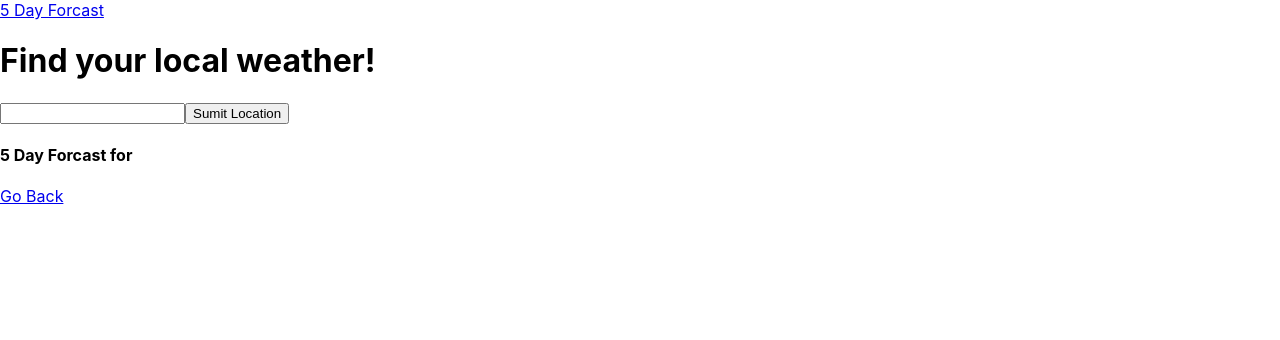
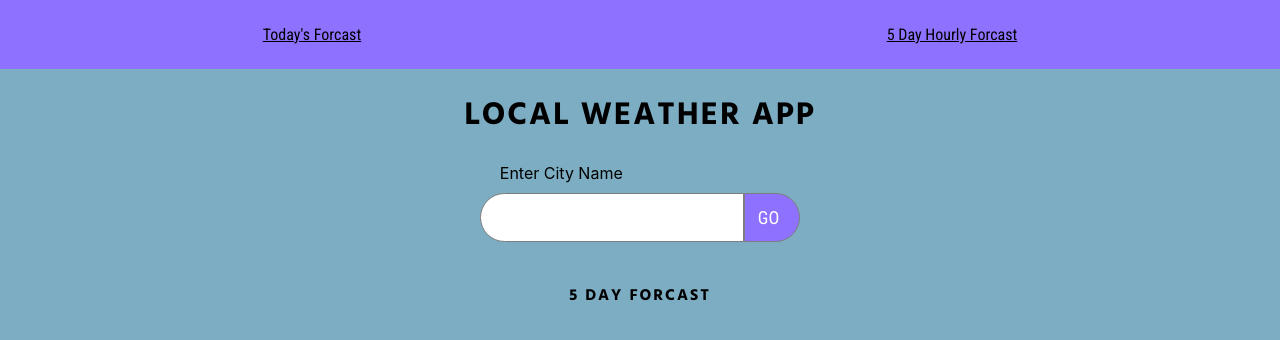
Before and after one commit to Felixr91/react-track, a React (Create React App) app: page /five-day in a window 1280 px wide. Shown: the top 340 px of the page. Built offline with nearby package versions, Linux system fonts and the light colour scheme.

Commit message:
5dayadded

```diff
--- a/src/App.js
+++ b/src/App.js
@@ -3,6 +3,7 @@ import {BrowserRouter as Router, Route} from 'react-router-dom'
 import ChangeLocation from './components/ChangeLocation'
 import Nav from './components/Nav'
 import FiveDay from './components/FiveDay'
+import Icon from './components/Icon'
 
 
 const App = () =>{
@@ -10,24 +11,48 @@ const App = () =>{
   const[city, setCity] = useState('')
   const[temp, setTemp] = useState('')
   const[icon, setIcon] = useState('')
+  const[description, setDescription] = useState('')
+  const[hourly, setFiveDay] = useState([])
 
   const updateLocal = (location) =>{
     var str = location.city
+
     const fetchCity = async(e) => {
       try{
-        const res = await fetch('https://api.openweathermap.org/data/2.5/weather?q='+ str +'&appid=b6f8522feb77a9950aa13a429319e29b')
+        const res = await fetch('https://api.openweathermap.org/data/2.5/weather?q='+ str +'&appid=bbbcf0b66757cacaecb5670689170a6b')
         const data = await res.json()
         const city = data.name
         const kelvin = data.main.temp
         const fahren = (Math.floor(1.8 * (kelvin - 273) + 32))
+        const icon = data.weather[0].icon
+        const info = data.weather[0].description
 
         setCity(city)
-        setTemp(fahren+'°')
+        setTemp(fahren+'°F')
+        setIcon(icon)
+        setDescription(info)
         } catch(e){
           alert('Please provide a valid city')
         }
     }
+
+
+    const fetchFiveDay = async(e) => {
+      try{
+        const res = await fetch('https://api.openweathermap.org/data/2.5/forecast?q='+ str +'&appid=bbbcf0b66757cacaecb5670689170a6b')
+        const data = await res.json()
+        const hourly = data.list
+
+
+        setFiveDay(hourly)
+        } catch(e){
+          console.log('could not get 5 Day')
+        }
+    }
+
     fetchCity(str)
+    fetchFiveDay(str)
+
   }
 
   return (
@@ -35,18 +60,34 @@ const App = () =>{
       <div className="container">
 
         <Nav></Nav>
-        <h1>Find your local weather!</h1>
+        <h1>Local Weather App</h1>
+
+        <ChangeLocation onUpdate={updateLocal}></ChangeLocation>
+
+        {city.length > 0 ?
+          <div className="todays-weather">
+            <h2>{city}</h2>
 
             <Route path="/" exact render={(props)=>(
               <>
-            <h2>{city}</h2>
                 <h2>{temp}</h2>
+
+                {icon.length > 0 ?
+                  <div>
+                    <Icon data={icon}/>
+                    {description}
+                  </div>
+                : ''}
               </>
             )}/>
+          </div>
+        : ''}
 
-        <ChangeLocation onUpdate={updateLocal}></ChangeLocation>
+        <Route path="/five-day">
+          <FiveDay data={hourly}></FiveDay>
+        </Route>
 
-        <Route path="/five-day" component={FiveDay}/>
+
 
       </div>
     </Router>
--- a/src/components/ChangeLocation.js
+++ b/src/components/ChangeLocation.js
@@ -1,4 +1,4 @@
-import { useState, useEffect } from 'react'
+import { useState } from 'react'
 
 const ChangeLocation = ({ onUpdate }) => {
     const[city, setCity] = useState('')
@@ -8,7 +8,7 @@ const ChangeLocation = ({ onUpdate }) => {
         e.preventDefault()
 
         if(!city){
-            alert("Please add city")
+            alert("Please provide a city")
             return
         }
 
@@ -24,8 +24,9 @@ const ChangeLocation = ({ onUpdate }) => {
     <div className="container">
 
         <form className="change-location" onSubmit={onSubmit}>
-            <input value={city} onChange={(e) => setCity(e.target.value)}></input>
-            <input type="submit" value="Sumit Location" className="btn"></input>
+            <label className="location-label">Enter City Name</label>
+            <input className="location-field" value={city} onChange={(e) => setCity(e.target.value)}></input>
+            <input type="submit" value="GO" className="btn"></input>
         </form>
 
     </div>
--- a/src/components/FiveDay.js
+++ b/src/components/FiveDay.js
@@ -1,15 +1,30 @@
 import {Link} from 'react-router-dom'
-import { useState, useEffect } from 'react'
+import WeatherCard from './WeatherCard'
+// import { useState } from 'react'
 // import React from 'react'
 
-const FiveDay = () => {
+const FiveDay = (hourly) => {
 
-
+    const ar = hourly['data']
+    console.log(ar)
 
     return (
-        <div>
-            <h4>5 Day Forcast for </h4>
-            <Link to="/">Go Back</Link>
+        <div className="five-day-container">
+            <h4>5 Day Forcast</h4>
+            {/* <Link to="/">Go Back</Link> */}
+            <>
+            {ar.map((i) => (
+                <WeatherCard
+                    key={i.dt}
+                    description={i.weather[0].description}
+                    kelvin={i.main.temp}
+                    datetxt = {i.dt_txt}
+                    icon = {i.weather[0].icon}
+                >
+                </WeatherCard>
+            ))}
+            </>
+
         </div>
     )
 }
--- /dev/null
+++ b/src/components/Icon.js
@@ -0,0 +1,11 @@
+const Icon = (icon) => {
+        console.log(icon)
+    return (
+        <div>
+            <img className='icon' src={('https://openweathermap.org/img/w/' + icon.data + '.png')}></img>
+
+        </div>
+    )
+}
+
+export default Icon
--- a/src/components/Nav.js
+++ b/src/components/Nav.js
@@ -3,8 +3,11 @@ import {Link} from 'react-router-dom'
 
 const Nav = () => {
     return (
-        <div>
-            <Link to="/five-day">5 Day Forcast</Link>
+        <div className="navigation">
+
+            <Link className="links" to="/">Today's Forcast</Link>
+            <Link className="links" to="/five-day">5 Day Hourly Forcast</Link>
+
         </div>
     )
 }
--- /dev/null
+++ b/src/components/WeatherCard.js
@@ -0,0 +1,29 @@
+import { useState } from 'react'
+import Icon from './Icon'
+
+const WeatherCard = ({ description, kelvin, datetxt, icon }) => {
+
+
+    const formatDate = () =>{
+        const dd = datetxt.split(" ")
+        return dd[0]
+    }
+
+    const formatTime = () =>{
+        const dd = datetxt.split(" ")
+        return dd[1]
+    }
+
+    return (
+        <div className="hourly-card">
+
+            <h3>{formatDate()}</h3>
+            <h3>{formatTime()}</h3>
+            <p>{description}</p>
+            <Icon data={icon}></Icon>
+
+        </div>
+    )
+}
+
+export default WeatherCard
--- a/src/index.css
+++ b/src/index.css
@@ -1,3 +1,5 @@
+@import url('https://fonts.googleapis.com/css2?family=Hind:wght@700&family=Roboto+Condensed:ital,wght@0,300;0,400;0,700;1,300&display=swap');
+
 body {
   margin: 0;
   font-family: -apple-system, BlinkMacSystemFont, 'Segoe UI', 'Roboto', 'Oxygen',
@@ -5,6 +7,31 @@ body {
     sans-serif;
   -webkit-font-smoothing: antialiased;
   -moz-osx-font-smoothing: grayscale;
+  background-color: #3f87a6ad;
+  display: flex;
+  justify-content: center;
+}
+
+.navigation{
+  width: 100vw;
+  background-color: #8e72ff;
+  color: white;
+  display: flex;
+  justify-content: space-around;
+  padding: 25px 5px;
+}
+
+h1, h2, h3, h4, h5 ,h6{
+  font-family: 'Hind', sans-serif;
+  font-weight: 700;
+  letter-spacing: 2px;
+  text-transform: uppercase;
+}
+
+p{
+  font-family: 'Roboto Condensed', sans-serif;
+  font-weight: 300;
+  font-size: 18px;
 }
 
 code {
@@ -25,11 +52,93 @@ code {
   align-items: center;
 }
 
-/* .container{
+.hourly-card{
+  background: linear-gradient( 81deg, rgb(191 231 255 / 70%), rgb(255 255 255 / 75%) );
+  box-shadow: 0px -6px 30px rgb(0 0 0 / 20%);
+  border-radius: 25px;
   display: flex;
-  flex-direction: column;;
+  justify-content: space-around;
+  margin: 20px;
   align-items: center;
-  border: 2px solid gray;
-  width: 90%;
-  max-width: 600px;
-} */
+  padding: 20px;
+  min-width: 80vw;
+}
+
+@media only screen and (max-width: 600px) {
+  .hourly-card {
+    flex-direction: column-reverse;
+  }
+}
+
+.todays-weather{
+  background: linear-gradient( 81deg, rgb(191 231 255 / 70%), rgb(255 255 255 / 75%) );
+  box-shadow: 0px -6px 30px rgb(0 0 0 / 20%);
+  border-radius: 25px;
+  margin: 20px;
+  padding: 20px;
+  width: max-content;
+  min-width: 200px;
+  align-items: center;
+  display: flex;
+  flex-direction: column;
+}
+
+.container{
+  display: flex;
+  flex-direction: column;
+  align-items: center;
+}
+
+.btn{
+  background-color: #8e72ff;
+  border: 1px solid #7d7d7d;
+  border-radius: 0px 25px 25px 0px;
+  padding: 13px 20px 13px 13px;
+  font-size: 18px;
+  font-family: 'Roboto Condensed';
+  color: white;
+  text-transform: uppercase;
+  grid-column: 2 / 3;
+}
+
+.change-location{
+  display: grid;
+  grid-template-columns: 2 1fr;
+  margin-bottom: 20px;
+}
+
+.location-label{
+  grid-column: 1 / 3;
+  margin: 0px 0px 10px 20px ;
+}
+
+.location-field{
+  grid-column: 1 / 2;
+  border-radius: 25px 0px 0px 25px;
+  min-width: 240px;
+  border: 1px solid #7d7d7d;
+  padding-left: 20px
+}
+
+.five-day-container{
+  display: flex;
+  flex-direction: column;
+  align-items: center;
+}
+
+.links{
+  color: black;
+  font-family: 'Roboto Condensed', sans-serif;
+}
+
+/*
+FONT REFERENCE
+
+font-family: 'Hind', sans-serif;
+font-weight: 700
+
+font-family: 'Roboto Condensed', sans-serif;
+font-weight: 300, 400, 700
+  300 italic
+
+*/
```
Also changed, not shown: src/components/Button.js (deleted, +0 -24 lines), src/components/Clock.js (deleted). Lines whose indentation alone changed are shown as unchanged.
